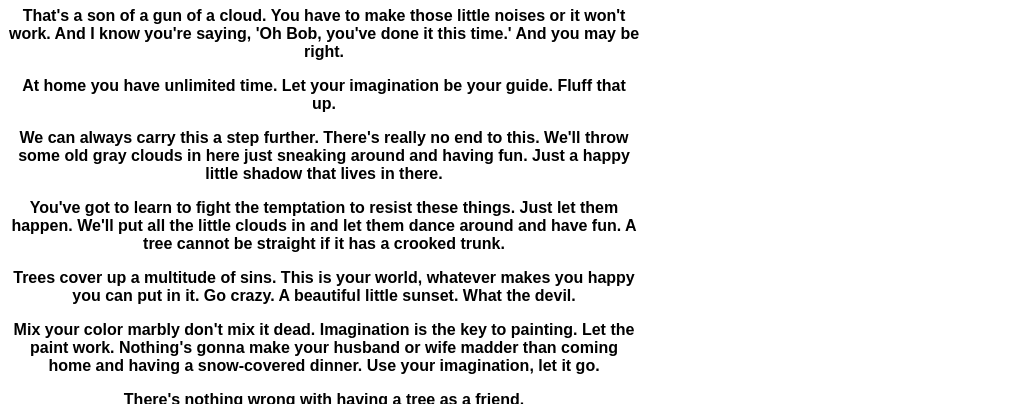
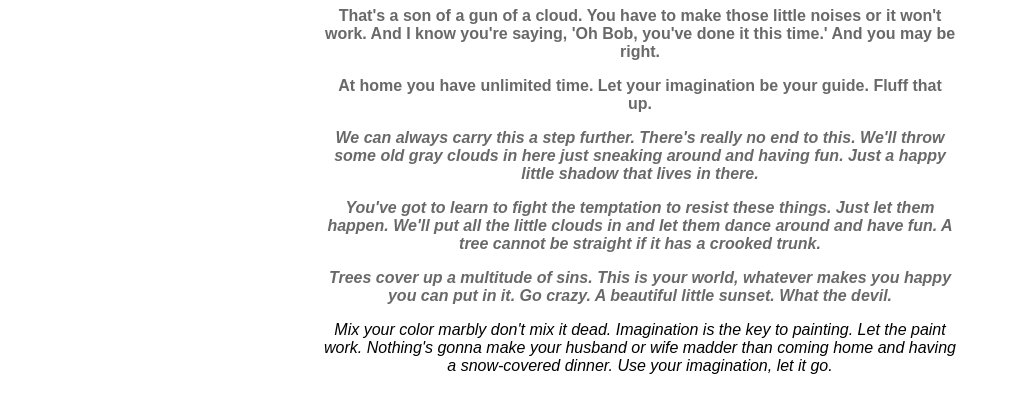
Before and after one commit to erikClevenger/snap-css, a plain HTML site: page index.html in a window 1280 px wide. Shown: the part 73-477 px from the top of the page, without its empty margins (0-1010 px from the left). Drawn offline with Linux system fonts and the light colour scheme.

Commit message:
extra styling

```diff
--- a/style.css
+++ b/style.css
@@ -1,10 +1,25 @@
 body {
 	font-size: 16px;
 	font-family: sans-serif;
-	font-weight: bold;
+	font-weight: 400;
 }
 
 .happyContainer {
 	width: 50%;
 	text-align: center;
+	margin: auto;
 }
+.five {
+	font-weight: 600;
+	color: dimgrey;
+
+}
+ .otherFour {
+	 font-style: oblique;
+ }
+
+ #treeFriend {
+	 font-size: 2.2em;
+	 font-weight: 800;
+	 color: lightcoral;
+ }
```
